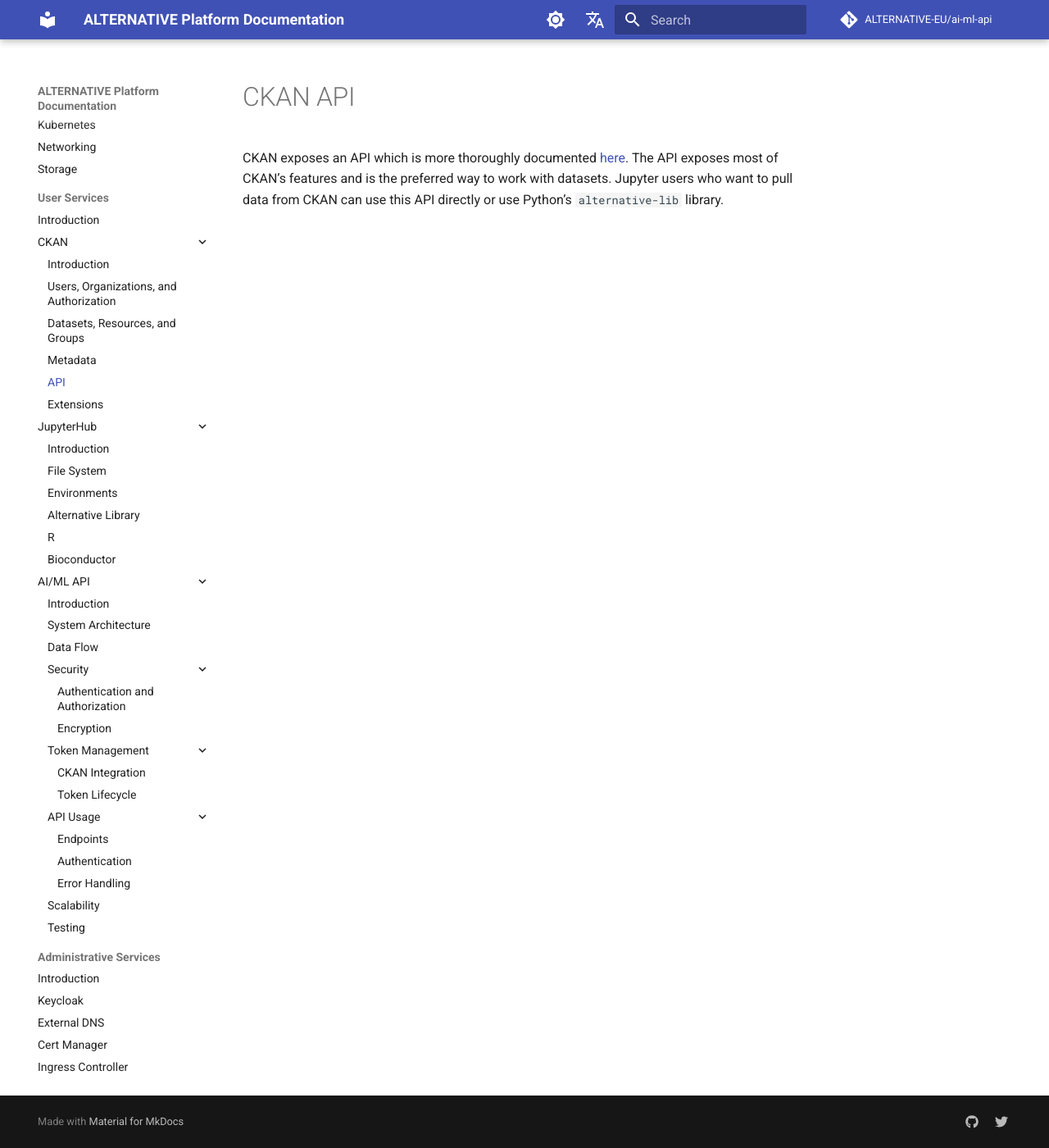
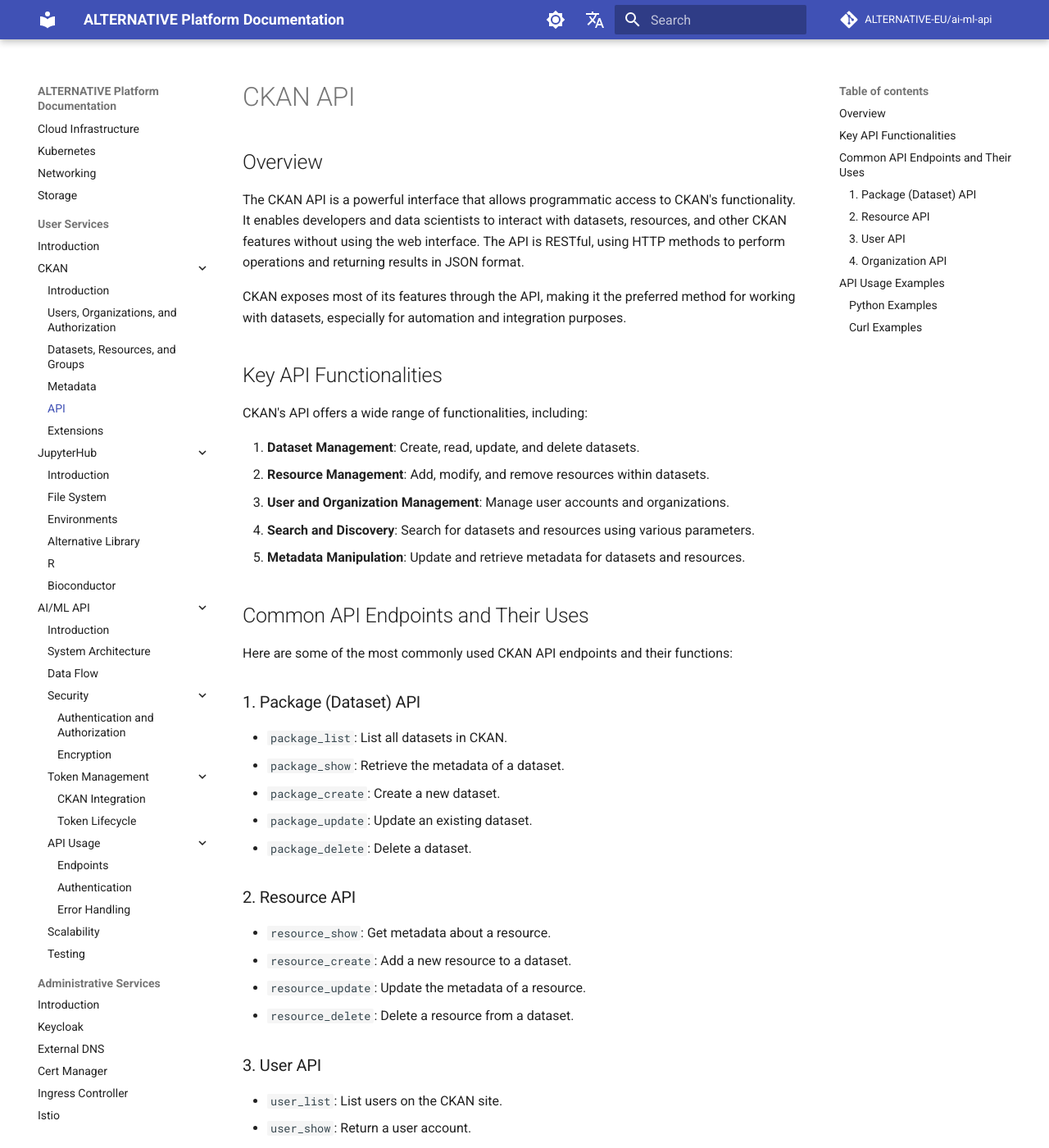
Before and after one commit to ALTERNATIVE-EU/alternative.github.io, an MkDocs documentation site: the page built from docs/docs/user-services/ckan/api.md, in a window 1280 px wide and 1400 px high. Shown: the whole window at 82% size. Built offline with MkDocs 1.6.1 and Material for MkDocs 9.7.7, drawn with Linux system fonts in a browser that asks for light colours; comment, search, counter and statistics services are not loaded; some of the changed text lies outside the part shown.

Commit message:
CKAN API improvements

````diff
--- a/docs/docs/user-services/ckan/api.md
+++ b/docs/docs/user-services/ckan/api.md
@@ -1,3 +1,138 @@
 # CKAN API
 
-CKAN exposes an API which is more thoroughly documented [here](https://docs.ckan.org/en/2.9/api/index.html). The API exposes most of CKAN’s features and is the preferred way to work with datasets. Jupyter users who want to pull data from CKAN can use this API directly or use Python’s `alternative-lib` library.
+## Overview
+
+The CKAN API is a powerful interface that allows programmatic access to CKAN's functionality. It enables developers and data scientists to interact with datasets, resources, and other CKAN features without using the web interface. The API is RESTful, using HTTP methods to perform operations and returning results in JSON format.
+
+CKAN exposes most of its features through the API, making it the preferred method for working with datasets, especially for automation and integration purposes.
+
+## Key API Functionalities
+
+CKAN's API offers a wide range of functionalities, including:
+
+1. **Dataset Management**: Create, read, update, and delete datasets.
+2. **Resource Management**: Add, modify, and remove resources within datasets.
+3. **User and Organization Management**: Manage user accounts and organizations.
+4. **Search and Discovery**: Search for datasets and resources using various parameters.
+5. **Metadata Manipulation**: Update and retrieve metadata for datasets and resources.
+
+## Common API Endpoints and Their Uses
+
+Here are some of the most commonly used CKAN API endpoints and their functions:
+
+### 1. Package (Dataset) API
+
+- `package_list`: List all datasets in CKAN.
+- `package_show`: Retrieve the metadata of a dataset.
+- `package_create`: Create a new dataset.
+- `package_update`: Update an existing dataset.
+- `package_delete`: Delete a dataset.
+
+### 2. Resource API
+
+- `resource_show`: Get metadata about a resource.
+- `resource_create`: Add a new resource to a dataset.
+- `resource_update`: Update the metadata of a resource.
+- `resource_delete`: Delete a resource from a dataset.
+
+### 3. User API
+
+- `user_list`: List users on the CKAN site.
+- `user_show`: Return a user account.
+- `user_create`: Create a new user.
+
+### 4. Organization API
+
+- `organization_list`: List or search organizations.
+- `organization_show`: Return the details of an organization.
+- `organization_create`: Create a new organization.
+
+## API Usage Examples
+
+### Python Examples
+
+Here are some examples of how to use the CKAN API with Python:
+
+- **Listing all datasets**:
+
+    ```python
+    import requests
+
+    url = 'https://your-ckan-instance.com/api/3/action/package_list'
+    response = requests.get(url)
+    datasets = response.json()['result']
+    print(datasets)
+    ```
+
+- **Retrieving dataset metadata**:
+
+    ```python
+    import requests
+
+    url = 'https://your-ckan-instance.com/api/3/action/package_show'
+    params = {'id': 'dataset-name-or-id'}
+    response = requests.get(url, params=params)
+    dataset_metadata = response.json()['result']
+    print(dataset_metadata)
+    ```
+
+- **Creating a new dataset**:
+
+    ```python
+    import requests
+
+    url = 'https://your-ckan-instance.com/api/3/action/package_create'
+    data = {
+        'name': 'my-new-dataset',
+        'title': 'My New Dataset',
+        'owner_org': 'my-organization'
+    }
+    headers = {'Authorization': 'your-api-key'}
+    response = requests.post(url, json=data, headers=headers)
+    print(response.json())
+    ```
+
+### Curl Examples
+
+Here are examples of how to use the CKAN API with curl:
+
+- **Listing all datasets**:
+
+    ```bash
+    curl -X GET https://your-ckan-instance.com/api/3/action/package_list
+    ```
+
+- **Retrieving dataset metadata**:
+
+    ```bash
+    curl -X GET https://your-ckan-instance.com/api/3/action/package_show -d '{"id":"dataset-name-or-id"}'
+    ```
+
+- **Creating a new dataset**:
+
+    ```bash
+    curl -X POST https://your-ckan-instance.com/api/3/action/package_create \
+        -H "Authorization: your-api-key" \
+        -H "Content-Type: application/json" \
+        -d '{"name": "my-new-dataset", "title": "My New Dataset", "owner_org": "my-organization"}'
+    ```
+
+4. **Updating a dataset**:
+
+    ```bash
+    curl -X POST https://your-ckan-instance.com/api/3/action/package_update \
+        -H "Authorization: your-api-key" \
+        -H "Content-Type: application/json" \
+        -d '{"id": "existing-dataset-id", "title": "Updated Dataset Title"}'
+    ```
+
+5. **Deleting a dataset**:
+
+    ```bash
+    curl -X POST https://your-ckan-instance.com/api/3/action/package_delete \
+        -H "Authorization: your-api-key" \
+        -H "Content-Type: application/json" \
+        -d '{"id": "dataset-to-delete-id"}'
+    ```
+
+For more detailed information about the CKAN API, including all available endpoints and their parameters, please refer to the official [CKAN API documentation](https://docs.ckan.org/en/2.9/api/index.html).
````
